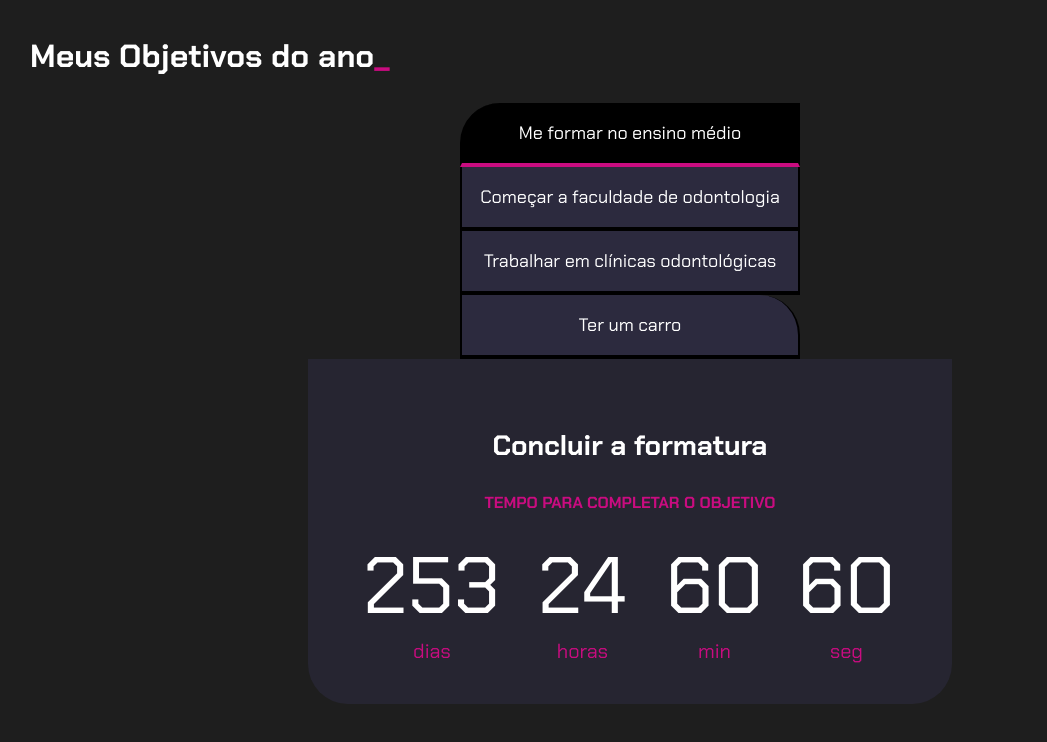
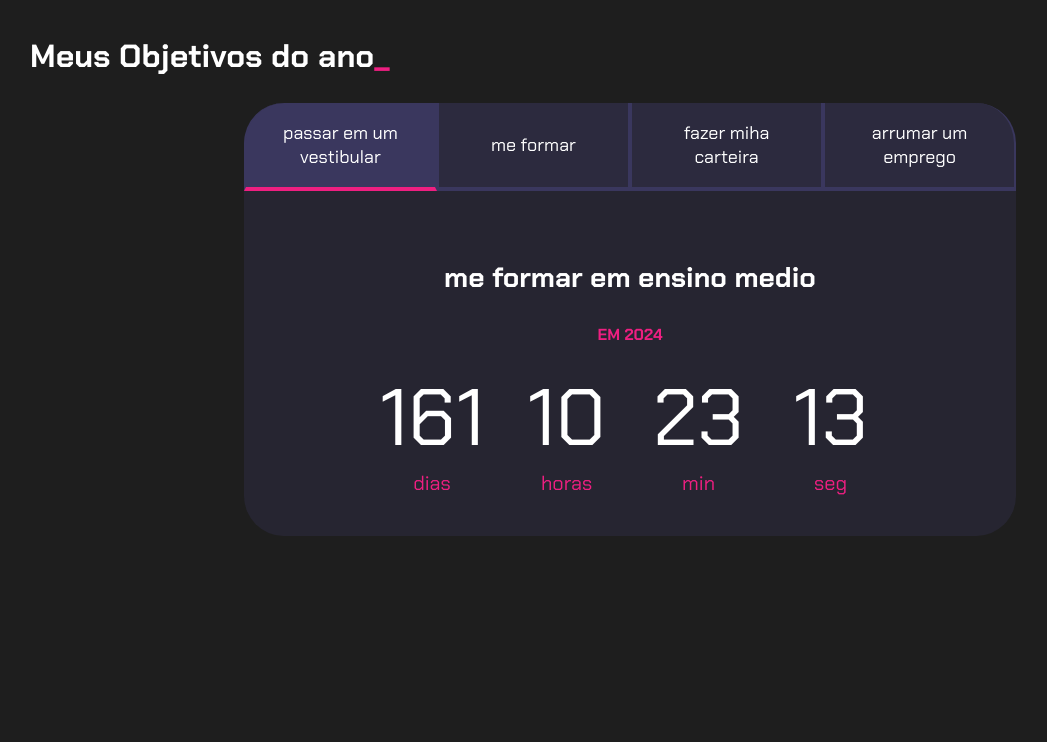
Before and after one commit to tatyzin29/javascript-projetos-de-vida, a plain HTML site: page index.html in a window 1280 px wide. Shown: the whole page, without its empty margins (10-1057 px from the left). Drawn offline with Linux system fonts and the light colour scheme.

Commit message:
atualização 26/04

```diff
--- a/index.html
+++ b/index.html
@@ -12,19 +12,19 @@
     <section class="conteudo-principal">
         <h2 class="titulo-principal">Meus Objetivos do ano<span>_</span></h2>
         <div class="conteudo">
-
-                <button class="botao ativo">Me formar no ensino médio</button>
-                <button class="botao">Começar a faculdade de odontologia</button>
-                <button class="botao">Trabalhar em clínicas odontológicas</button>
-                <button class="botao">Ter um carro</button>
+            <div class="botoes">
+                <button class="botao ativo">passar em um vestibular</button>
+                <button class="botao">me formar</button>
+                <button class="botao">fazer  miha carteira</button>
+                <button class="botao">arrumar um emprego</button>
             </div>
             <div class="abas-textos">
                 <div class="aba-conteudo ativo">
-                    <h3 class="aba-conteudo-titulo-principal">Concluir a formatura</h3>
-                    <h4 class="aba-conteudo-titulo-secundario">Tempo para completar o objetivo</h4>
+                    <h3 class="aba-conteudo-titulo-principal">me formar em ensino medio<h4>
+                    <h4 class="aba-conteudo-titulo-secundario">em 2024</h4>
                     <div class="contador">
                         <div class="contador-digito">
-                            <p class="contador-digito-numero" id="dias0">253</p>
+                            <p class="contador-digito-numero" id="dias0">45</p>
                             <p class="contador-digito-texto">dias</p>
                         </div>
                         <div class="contador-digito">
@@ -32,21 +32,21 @@
                             <p class="contador-digito-texto">horas</p>
                         </div>
                         <div class="contador-digito">
-                            <p class="contador-digito-numero" id="min0">60</p>
+                            <p class="contador-digito-numero" id="min0">45</p>
                             <p class="contador-digito-texto">min</p>
                         </div>
                         <div class="contador-digito">
-                            <p class="contador-digito-numero" id="seg0">60</p>
+                            <p class="contador-digito-numero" id="seg0">45</p>
                             <p class="contador-digito-texto">seg</p>
                         </div>
                     </div>
                 </div>
                 <div class="aba-conteudo">
-                    <h3 class="aba-conteudo-titulo-principal">Objetivo 2025</h3>
-                    <h4 class="aba-conteudo-titulo-secundario">Tempo para completar o objetivo</h4>
+                    <h3 class="aba-conteudo-titulo-principal">me formar</h3>
+                    <h4 class="aba-conteudo-titulo-secundario">esse ano</h4>
                     <div class="contador">
                         <div class="contador-digito">
-                            <p class="contador-digito-numero" id="dias1">365</p>
+                            <p class="contador-digito-numero" id="dias1">45</p>
                             <p class="contador-digito-texto">dias</p>
                         </div>
                         <div class="contador-digito">
@@ -54,21 +54,21 @@
                             <p class="contador-digito-texto">horas</p>
                         </div>
                         <div class="contador-digito">
-                            <p class="contador-digito-numero" id="min1">60</p>
+                            <p class="contador-digito-numero" id="min1">45</p>
                             <p class="contador-digito-texto">min</p>
                         </div>
                         <div class="contador-digito">
-                            <p class="contador-digito-numero" id="seg1">60</p>
+                            <p class="contador-digito-numero" id="seg1">45</p>
                             <p class="contador-digito-texto">seg</p>
                         </div>
                     </div>
                 </div>
                 <div class="aba-conteudo">
-                    <h3 class="aba-conteudo-titulo-principal">Projeto futuro</h3>
-                    <h4 class="aba-conteudo-titulo-secundario">Tempo para completar o objetivo</h4>
+                    <h3 class="aba-conteudo-titulo-principal">fazer minha carteira de motorista</h3>
+                    <h4 class="aba-conteudo-titulo-secundario">para 2025</h4>
                     <div class="contador">
                         <div class="contador-digito">
-                            <p class="contador-digito-numero" id="dias2">365</p>
+                            <p class="contador-digito-numero" id="dias2">45</p>
                             <p class="contador-digito-texto">dias</p>
                         </div>
                         <div class="contador-digito">
@@ -76,21 +76,21 @@
                             <p class="contador-digito-texto">horas</p>
                         </div>
                         <div class="contador-digito">
-                            <p class="contador-digito-numero" id="min2">60</p>
+                            <p class="contador-digito-numero" id="min2">45</p>
                             <p class="contador-digito-texto">min</p>
                         </div>
                         <div class="contador-digito">
-                            <p class="contador-digito-numero" id="seg2">60</p>
+                            <p class="contador-digito-numero" id="seg2">45</p>
                             <p class="contador-digito-texto">seg</p>
                         </div>
                     </div>
                 </div>
                 <div class="aba-conteudo">
-                    <h3 class="aba-conteudo-titulo-principal">Sonho de consumo</h3>
-                    <h4 class="aba-conteudo-titulo-secundario">Tempo para completar o objetivo</h4>
+                    <h3 class="aba-conteudo-titulo-principal">arrumar um emprego do meu gosto</h3>
+                    <h4 class="aba-conteudo-titulo-secundario">em 2025</h4>
                     <div class="contador">
                         <div class="contador-digito">
-                            <p class="contador-digito-numero" id="dias3">365</p>
+                            <p class="contador-digito-numero" id="dias3">45</p>
                             <p class="contador-digito-texto">dias</p>
                         </div>
                         <div class="contador-digito">
@@ -98,11 +98,11 @@
                             <p class="contador-digito-texto">horas</p>
                         </div>
                         <div class="contador-digito">
-                            <p class="contador-digito-numero" id="min3">60</p>
+                            <p class="contador-digito-numero" id="min3">45</p>
                             <p class="contador-digito-texto">min</p>
                         </div>
                         <div class="contador-digito">
-                            <p class="contador-digito-numero" id="seg3">60</p>
+                            <p class="contador-digito-numero" id="seg3">45</p>
                             <p class="contador-digito-texto">seg</p>
                         </div>
                     </div>
--- a/main.js
+++ b/main.js
@@ -15,10 +15,10 @@ for (let i = 0; i < botoes.length; i++) {
 }
 
 const contadores = document.querySelectorAll(".contador");
-const tempoObjetivo1 = new Date("2024-12-05T00:00:00");
-const tempoObjetivo2 = new Date("2025-02-05T00:00:00");
-const tempoObjetivo3 = new Date("2030-02-30T00:00:00");
-const tempoObjetivo4 = new Date("2026-02-01T00:00:00");
+const tempoObjetivo1 = new Date("2024-10-05T00:00:00");
+const tempoObjetivo2 = new Date("2024-12-05T00:00:00");
+const tempoObjetivo3 = new Date("2024-12-30T00:00:00");
+const tempoObjetivo4 = new Date("2025-02-01T00:00:00");
 
 const tempos = [tempoObjetivo1,tempoObjetivo2,tempoObjetivo3,tempoObjetivo4];
 
@@ -42,13 +42,12 @@ function calculaTempo(tempoObjetivo) {
 }
 
 function atualizaCronometro(){
-    document.getElementById("dias").textContent = calculaTempo(tempos[1])[0];
-    document.getElementById("horas0").textContent = calculaTempo(tempos[1])[1];
-    document.getElementById("min0").textContent = calculaTempo(tempos[1])[2];
+    document.getElementById("dias0").textContent = calculaTempo(tempos[0])[0];
+    document.getElementById("horas0").textContent = calculaTempo(tempos[0])[1];
+    document.getElementById("min0").textContent = calculaTempo(tempos[0])[2];
+    document.getElementById("seg0").textContent = calculaTempo(tempos[0])[3];
+
     for (let i=0; i<contadores.length;i++){
-    document.getElementById("seg0").textContent = calculaTempo(tempos[1])[3];
-
-
        // contadores[i].textContent = calculaTempo(tempos[i]);
     }
 }
--- a/style.css
+++ b/style.css
@@ -1,10 +1,10 @@
 @import url('https://fonts.googleapis.com/css2?family=Chakra+Petch:wght@400;700&display=swap');
 
 :root {
-    --cor-de-fundo: #1E1E1E;
-    --verde: #c90c80;
+    --cor-de-fundo:#1E1E1E;
+    --verde: #ee1f81;
     --branco: #FFFFFF;
-    --botao-ativo: #000000;
+    --botao-ativo: #3A375E;
     --botao-inativo: rgba(58, 55, 94, 0.5);
     --texto-fundo: rgba(58, 55, 94, 0.3);
 }
```
Also changed, not shown: 1 other file.
